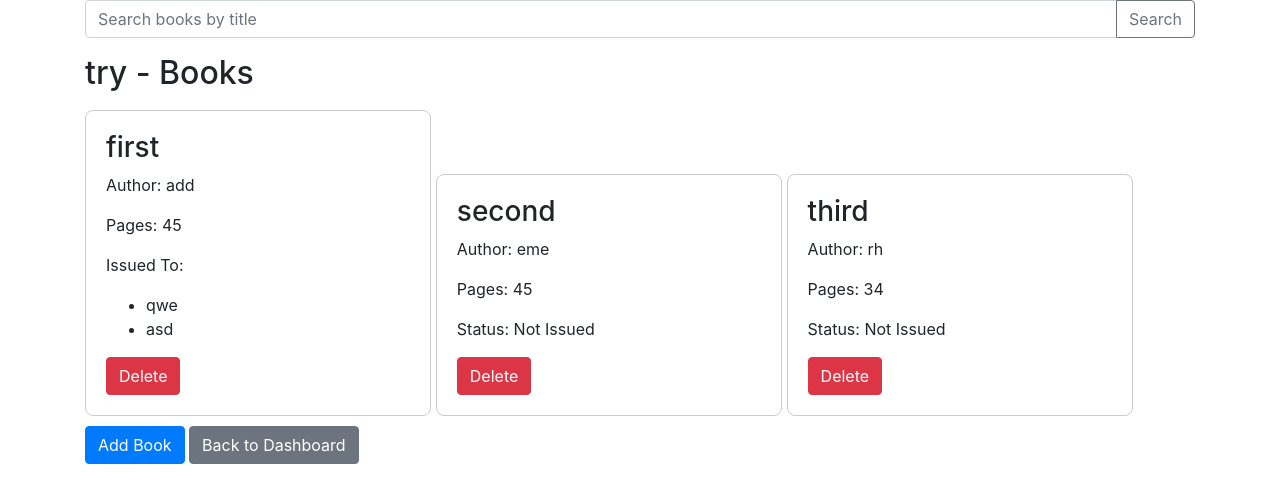
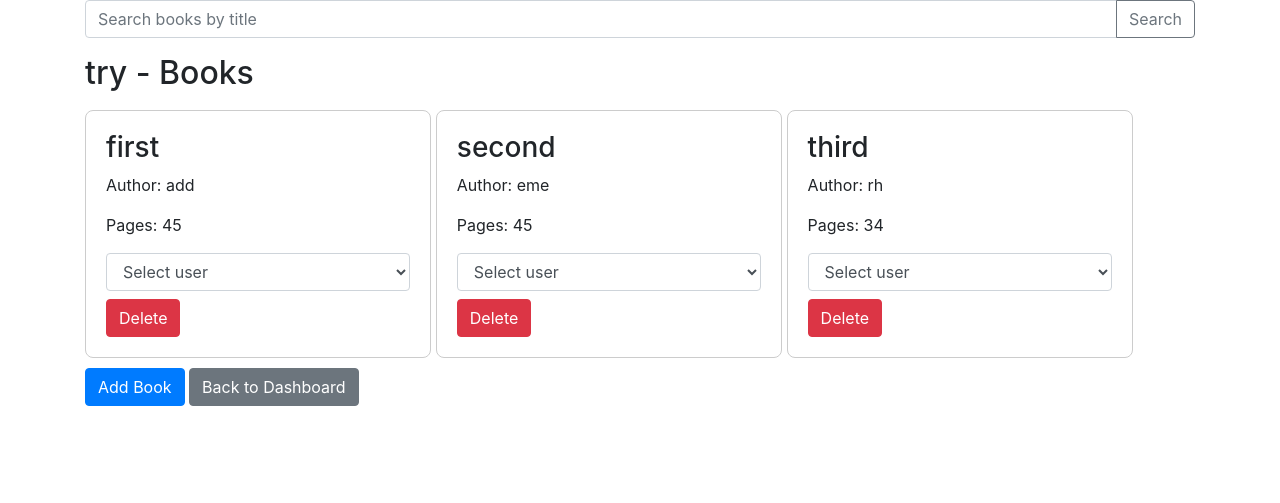
Before and after one commit to Umang7198/E-library, a Flask app: page /sections/1/books in a window 1280 px wide. Shown: the top 503 px of the page. Run offline with Flask 3, Linux system fonts and the light colour scheme; a user stored in the database is signed in; data comes from the database, SQL or seed files in the repository; both versions use the stored data as it was after the commit; some libraries are stand-ins or nearby versions.

Commit message:
selection box added to section books

```diff
--- a/app.py
+++ b/app.py
@@ -267,7 +267,7 @@ def add_book(section_id):
 
         if file and allowed_file(file.filename):
             filename = secure_filename(file.filename)
-            file.save(os.path.join(app.config['UPLOAD_FOLDER'], filename))
+            file.save(os.path.join(app.config['UPLOADED_PDFS_DEST'], filename))
 
             new_book = Book(title=title, author=author, pages=pages, section_id=section_id, pdf_file=filename)
             db.session.add(new_book)
@@ -343,14 +343,26 @@ def view_books(section_id):
         return redirect(url_for('librarian_login'))
 
     section = Section.query.get_or_404(section_id)
-    query = request.args.get('query')  # or request.form.get('query') for POST
+    query = request.args.get('query')
+    user_id = request.args.get('user_id')
+    book_id = request.args.get('book_id')
+
+    selected_issue = None
+    if user_id and book_id:
+        try:
+            user_id = int(user_id)
+            book_id = int(book_id)
+            selected_issue = Issue.query.filter_by(book_id=book_id, user_id=user_id, status='issued').first()
+        except ValueError:
+            flash('Invalid user or book selection.', 'warning')
 
     if query:
         books = Book.query.filter(Book.section_id == section_id, Book.title.contains(query)).all()
     else:
         books = Book.query.filter_by(section_id=section_id).all()
 
-    return render_template('section_books.html', section=section, books=books)
+    return render_template('section_books.html', section=section, books=books, selected_issue=selected_issue)
+
 
 @app.route('/books/pdf/<int:book_id>')
 def serve_pdf(book_id):
--- a/templates/section_books.html
+++ b/templates/section_books.html
@@ -3,7 +3,7 @@
 <head>
     <meta charset="UTF-8">
     <meta name="viewport" content="width=device-width, initial-scale=1.0">
-    <title>Section Books</title>
+    <title>{{ section.title }} - Books</title>
     <link rel="stylesheet" href="https://stackpath.bootstrapcdn.com/bootstrap/4.3.1/css/bootstrap.min.css">
     <style>
         .book-card {
@@ -12,7 +12,7 @@
             padding: 20px;
             margin: 10px 0;
             display: inline-block; /* Adjust for responsive layout */
-            width: calc(33% - 20px); /* Three items per row */
+            width: calc(33% - 20px); /* Three items per row, adjust as necessary for your layout */
         }
     </style>
 </head>
@@ -32,38 +32,41 @@
             <h3>{{ book.title }}</h3>
             <p>Author: {{ book.author }}</p>
             <p>Pages: {{ book.pages if book.pages else 'N/A' }}</p>
-           {% set issued_users = [] %}
-           {% for issue in book.issues %}
-               {% if issue.status == 'issued' %}
-                   {% set issued_users = issued_users.append(issue.user.name) %}
-               {% endif %}
 
-           {% endfor %}
-           {% if issued_users %}
-               <p>Issued To:</p>
-               <ul>
-                   {% for user_name in issued_users %}
-                       <li>{{ user_name }}</li>
-                   {% endfor %}
-               </ul>
-           {% else %}
-               <p>Status: Not Issued</p>
-           {% endif %}
-            <!-- Links for issuing and returning books -->
+           <!-- Inside the book-card div, before the issue details -->
+            <form action="{{ url_for('view_books', section_id=section.id) }}" method="get">
+                <input type="hidden" name="book_id" value="{{ book.id }}">
+                <select name="user_id" onchange="this.form.submit()" class="form-control mb-2">
+                    <option value="">Select user</option>
+                    {% for issue in book.issues %}
+                        {% if issue.status == 'issued' %}
+                            <option value="{{ issue.user_id }}" {% if issue.user_id|string == request.args.get('user_id', '') %}selected{% endif %}>
+                                {{ issue.user.name }}
+                            </option>
+                        {% endif %}
+                    {% endfor %}
+                </select>
+            </form>
+
+
+            <!-- Display the selected user's issue details -->
+            {% if selected_issue and selected_issue.book_id == book.id %}
+                <p>Issued To: {{ selected_issue.user.name }}</p>
+                <p>Issued Date: {{ selected_issue.date_issued.strftime('%Y-%m-%d') }}</p>
+                <p>Due Date: {{ selected_issue.due_date.strftime('%Y-%m-%d') if selected_issue.due_date else 'N/A' }}</p>
+            {% endif %}
+
             <!-- Delete Book Button -->
             <form action="{{ url_for('delete_book', book_id=book.id) }}" method="post" style="display:inline;">
-                <input type="hidden" name="_method" value="DELETE">
                 <button type="submit" class="btn btn-danger">Delete</button>
             </form>
-
         </div>
         {% else %}
         <p>No books in this section yet.</p>
         {% endfor %}
     </div>
-    <a href="{{ url_for('add_book', section_id=section.id) }}" class="btn btn-primary">Add Book</a>
+    <a href="{{ url_for('add_book_form', section_id=section.id) }}" class="btn btn-primary">Add Book</a>
     <a href="{{ url_for('librarian_dashboard') }}" class="btn btn-secondary">Back to Dashboard</a>
 </div>
-<script src="https://code.jquery.com/jquery-3.3.1.slim.min.js"></script>
 </body>
 </html>
```
Also changed, not shown: instance/library.db, 1 other file.
